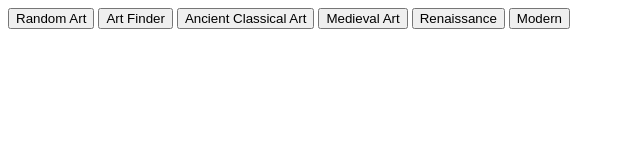
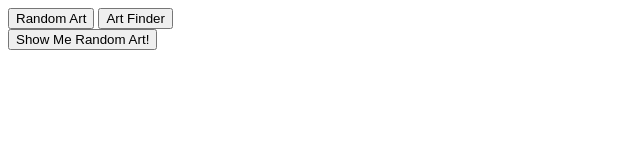
Before and after one commit to mrysan/art-explorer, a plain HTML site: page index.html in a window 1280 px wide. Both pictures are taken after a click on the button "Random Art". Shown: the whole page, without its empty margins (0-640 px from the left). Drawn offline with Linux system fonts and the light colour scheme; no server answers.

Commit message:
Added Generate Art Button to improve interface

```diff
--- a/index.html
+++ b/index.html
@@ -3,14 +3,11 @@
     <script src="script.js"></script>
     <title>CTD Pre-Work: Art Explorer</title>
     <body>
-        <button onclick="randomButtonAction()">Random Art</button>
-        <button id="art-finder-btn" onclick="artFinderButtonAction()">Art Finder</button>
-        <button>Ancient Classical Art</button>
-        <button>Medieval Art</button>
-        <button>Renaissance</button>
-        <button>Modern</button>
+        <button onclick="displayRandomArtBlock()">Random Art</button>
+        <button id="art-finder-btn" onclick="displayArtFinderBlock()">Art Finder</button>
 
         <div id="random-art-div">
+            <button id="random-art-btn" onclick="randomArtButtonAction()">Show Me Random Art!</button>
             <div class="random-art-display">
                 <br>
                 <h3></h3>
@@ -23,7 +20,7 @@
 
         <div id="art-finder-div" style="display:none">
             <br>
-            <input type="text" id="search-field" placeholder="Search for Art!">
+            <input type="text" id="search-field" placeholder="Search by artist, name, or keyword!" required>
             <button id="search-button" onclick="searchArtButtonAction()">Search</button>
             <br>
 
--- a/script.js
+++ b/script.js
@@ -1,10 +1,6 @@
 
 // generates random art
-async function randomButtonAction(){
-
-    // display random art div and hide search art div
-    document.getElementById("random-art-div").style.display = "block";
-    document.getElementById("art-finder-div").style.display = "none";
+async function randomArtButtonAction(){
 
     const randomArt = await getRandomArt();
 
@@ -14,7 +10,14 @@ async function randomButtonAction(){
 
 }
 
-// fetches random Art and it's info via API
+// shows the random art button and display
+function displayRandomArtBlock(){
+    // display random art div and hide search art div
+    document.getElementById("random-art-div").style.display = "block";
+    document.getElementById("art-finder-div").style.display = "none";
+}
+
+// fetches random art and it's info via API
 async function getRandomArt(){
 
     // pick a random art ID from pre-selected art
@@ -25,7 +28,7 @@ async function getRandomArt(){
 }
 
 // hides random art and displays search button + div
-function artFinderButtonAction(){
+function displayArtFinderBlock(){
 
     document.getElementById("random-art-div").style.display = "none";
     document.getElementById("art-finder-div").style.display = "block";
@@ -74,10 +77,7 @@ async function searchArtButtonAction(){
         document.getElementsByClassName("art-finder-display")[0].getElementsByTagName("h3")[0].textContent = "Art not found - try a better query!";
         document.getElementsByClassName("art-finder-display")[0].getElementsByTagName("p")[0].innerHTML = "";
         document.getElementsByClassName("art-finder-display")[0].getElementsByTagName("img")[0].style.display = "none";
-        return;
     }
-
-
 
 }
 
```
